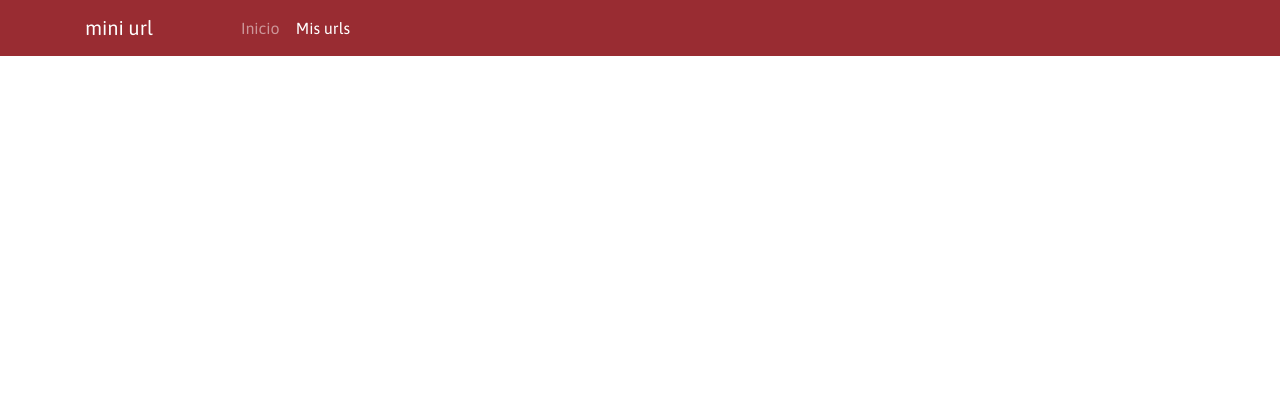
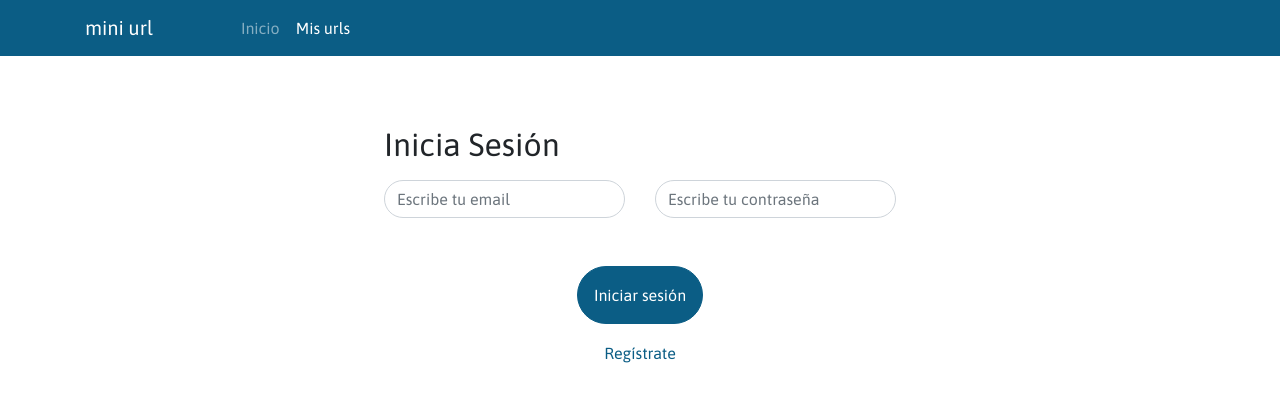
Before and after one commit to AguacateVelarde/mini-url, an Angular app in the folder frontend/: page /mis-urls in a window 1280 px wide. Shown: the top 402 px of the page. Built offline with nearby package versions, Linux system fonts and the light colour scheme.

Commit message:
login ready

```diff
--- a/frontend/src/app/pages/home/home.component.html
+++ b/frontend/src/app/pages/home/home.component.html
@@ -1,5 +1,5 @@
 <div class="d-flex justify-content-center align-items-center flex-column p-5 m-bet">
   <h1 class="text-center"> My mini url </h1>
   <img src="assets/emoji.png" class="img-fluid logo" alt="">
-  <button class="btn btn-round btn-primary"> Inicia Sesión  o regístrate</button>
+  <button *ngIf="localstorage.jwt == ''" class="btn btn-round btn-primary" (click)="log()"> Inicia Sesión  o regístrate</button>
 </div>
--- a/frontend/src/app/pages/home/home.component.ts
+++ b/frontend/src/app/pages/home/home.component.ts
@@ -1,4 +1,6 @@
 import { Component, OnInit } from '@angular/core';
+import { Router } from '@angular/router';
+import { LocalstorageService } from 'src/app/services/localstorage.service';
 
 @Component({
   selector: 'app-home',
@@ -7,9 +9,16 @@ import { Component, OnInit } from '@angular/core';
 })
 export class HomeComponent implements OnInit {
 
-  constructor() { }
+  constructor(
+    private route : Router,
+    public localstorage : LocalstorageService
+  ) { }
 
   ngOnInit() {
   }
 
+  log(){
+    this.route.navigate( ['/mis-urls'])
+  }
+
 }
--- a/frontend/src/app/pages/urls/urls.component.html
+++ b/frontend/src/app/pages/urls/urls.component.html
@@ -1,6 +1,11 @@
-<div class="container pt-5" *ngIf="login">
-  <h1 class="pb-5"> Tus acortadores</h1>
-
+<div class="container pt-5" *ngIf="!login">
+  <div class="pb-3 d-flex justify-contetn-center align-items-center">
+    <h1> Tus acortadores</h1>
+    <h3 class="ml-3">
+      <button data-toggle="modal" data-target="#exampleModalScrollable" class="btn btn-link"> Agregar nuevo url
+      </button>
+    </h3>
+  </div>
   <table class="table table-sm table-dark table-hover">
     <thead class="text-center font-weight-bolder">
       <tr>
@@ -34,3 +39,77 @@
     </tbody>
   </table>
 </div>
+
+<div *ngIf="login">
+  <div *ngIf="type === 'LOGIN'" class="d-flex justify-content-center align-items-center">
+    <div class="small-middle-container">
+      <h2 class="mb-3"> Inicia Sesión </h2>
+      <div class="row">
+        <div class="col-md-6">
+          <input type="email" [(ngModel)]="email_login" class="form-control" placeholder="Escribe tu email">
+        </div>
+        <div class="col-md-6">
+          <input type="password" [(ngModel)]="password_login" class="form-control" placeholder="Escribe tu contraseña">
+        </div>
+        <div class="col-md-12 text-center">
+          <button class="btn-primary btn mt-5" (click)="doLogin()"> Iniciar sesión </button>
+        </div>
+        <div class="col-md-12 text-center">
+          <button class="btn-link btn" (click)="type='LOGOUT'"> Regístrate </button>
+        </div>
+      </div>
+
+    </div>
+  </div>
+
+  <div *ngIf="type === 'LOGOUT'" class="d-flex justify-content-center align-items-center">
+    <div class="small-middle-container">
+      <h2 class="mb-3"> Registrate </h2>
+      <div class="row">
+        <div class="col-md-12">
+          <input type="email" class="form-control mb-3" placeholder="Escribe tu email">
+        </div>
+        <div class="col-md-6">
+          <input type="password" class="form-control" placeholder="Escribe tu contraseña">
+        </div>
+        <div class="col-md-6">
+          <input type="password" class="form-control" placeholder="Confirma tu contraseña">
+        </div>
+        <div class="col-md-12 text-center">
+          <button class="btn-primary btn mt-5"> Regístrate </button>
+        </div>
+        <div class="col-md-12 text-center">
+          <button class="btn-link btn" (click)="type='LOGIN'"> Inicia sesión </button>
+        </div>
+      </div>
+
+    </div>
+  </div>
+</div>
+
+
+
+<div class="modal fade" id="exampleModalScrollable" tabindex="-1" role="dialog"
+  aria-labelledby="exampleModalScrollableTitle" aria-hidden="true">
+  <div class="modal-dialog modal-dialog-scrollable" role="document">
+    <div class="modal-content">
+      <div class="modal-header">
+        <h5 class="modal-title" id="exampleModalScrollableTitle">Agregar nuevo url </h5>
+        <button type="button" class="close" data-dismiss="modal" aria-label="Close">
+          <span aria-hidden="true">&times;</span>
+        </button>
+      </div>
+      <div class="modal-body">
+        <div class="row">
+          <div class="col-md-12">
+            <input type="text" class="form-control" placeholder="Escribe tu url">
+          </div>
+        </div>
+      </div>
+      <div class="modal-footer">
+        <button type="button" class="btn btn-sm btn-secondary" data-dismiss="modal">Cerrar</button>
+        <button type="button" class="btn btn-sm btn-primary">Agregar url</button>
+      </div>
+    </div>
+  </div>
+</div>
--- a/frontend/src/app/pages/urls/urls.component.scss
+++ b/frontend/src/app/pages/urls/urls.component.scss
@@ -0,0 +1,5 @@
+.small-middle-container{
+	margin: auto;
+    width: 40%;
+    margin-top: 70px;
+}
--- a/frontend/src/app/pages/urls/urls.component.ts
+++ b/frontend/src/app/pages/urls/urls.component.ts
@@ -1,4 +1,7 @@
 import { Component, OnInit } from '@angular/core';
+import { LoginService } from 'src/app/services/login.service';
+import { LocalstorageService } from 'src/app/services/localstorage.service';
+import { Router } from '@angular/router';
 
 @Component({
   selector: 'app-urls',
@@ -6,10 +9,37 @@ import { Component, OnInit } from '@angular/core';
   styleUrls: ['./urls.component.scss']
 })
 export class UrlsComponent implements OnInit {
-  login:boolean = false
-  constructor() { }
+  login:boolean = true
+  type : string = 'LOGIN'
+  email_login :string = ''
+  password_login:string = ''
+  error:string = ''
+  constructor(
+    private loginService : LoginService,
+    private localStorage : LocalstorageService,
+    private router : Router
+  ) {
+    this.login = this.localStorage.jwt !== '' ? false : true
+   }
 
   ngOnInit() {
   }
 
+  doLogin(){
+    if( this.email_login === '' || this.password_login === '' ){
+      this.error = "Error con tus datos"
+    }else{
+      this.loginService.login( this.email_login, this.password_login )
+      .subscribe(
+        data => this.loadUser( data ),
+        error => this.error = error.error.message)
+    }
+
+  }
+
+  loadUser( data ){
+    this.localStorage.saveJWT( data.token )
+    this.login = false
+  }
+
 }
--- a/frontend/src/app/services/localstorage.service.ts
+++ b/frontend/src/app/services/localstorage.service.ts
@@ -7,7 +7,7 @@ export class LocalstorageService {
   storage : any = window.localStorage;
   jwt : string = ''
   constructor() {
-    this.jwt = JSON.parse( this.storage.getItem('jwt-user') ) || ''
+    this.jwt =  this.storage.getItem('jwt-user') || ''
   }
 
   saveJWT ( jwt :string ){
--- a/frontend/src/index.html
+++ b/frontend/src/index.html
@@ -7,6 +7,9 @@
 
   <meta name="viewport" content="width=device-width, initial-scale=1">
   <link rel="icon" type="image/x-icon" href="favicon.ico">
+  <script src="https://code.jquery.com/jquery-3.3.1.slim.min.js" integrity="sha384-q8i/X+965DzO0rT7abK41JStQIAqVgRVzpbzo5smXKp4YfRvH+8abtTE1Pi6jizo" crossorigin="anonymous"></script>
+  <script src="https://cdnjs.cloudflare.com/ajax/libs/popper.js/1.14.7/umd/popper.min.js" integrity="sha384-UO2eT0CpHqdSJQ6hJty5KVphtPhzWj9WO1clHTMGa3JDZwrnQq4sF86dIHNDz0W1" crossorigin="anonymous"></script>
+  <script src="https://stackpath.bootstrapcdn.com/bootstrap/4.3.1/js/bootstrap.min.js" integrity="sha384-JjSmVgyd0p3pXB1rRibZUAYoIIy6OrQ6VrjIEaFf/nJGzIxFDsf4x0xIM+B07jRM" crossorigin="anonymous"></script>
 </head>
 <body>
   <app-root></app-root>
--- a/frontend/src/variables.scss
+++ b/frontend/src/variables.scss
@@ -1,4 +1,4 @@
-$primary:       #992c32;
+$primary:       #0B5D85;
 /*
 $secondary:     $gray-600;
 $success:       $green;
@@ -12,5 +12,5 @@ $dark:          $gray-800;
 
 
 $btn-padding-y: 1rem;
-$btn-padding-x: 1.75rem;
+$btn-padding-x: 1rem;
 $border-radius: 25rem;
```
Also changed, not shown: frontend/src/app/app.module.ts (+6 -2 lines), 1 other file (tests, documents, lock files or other folders). Lines whose indentation alone changed are shown as unchanged.
